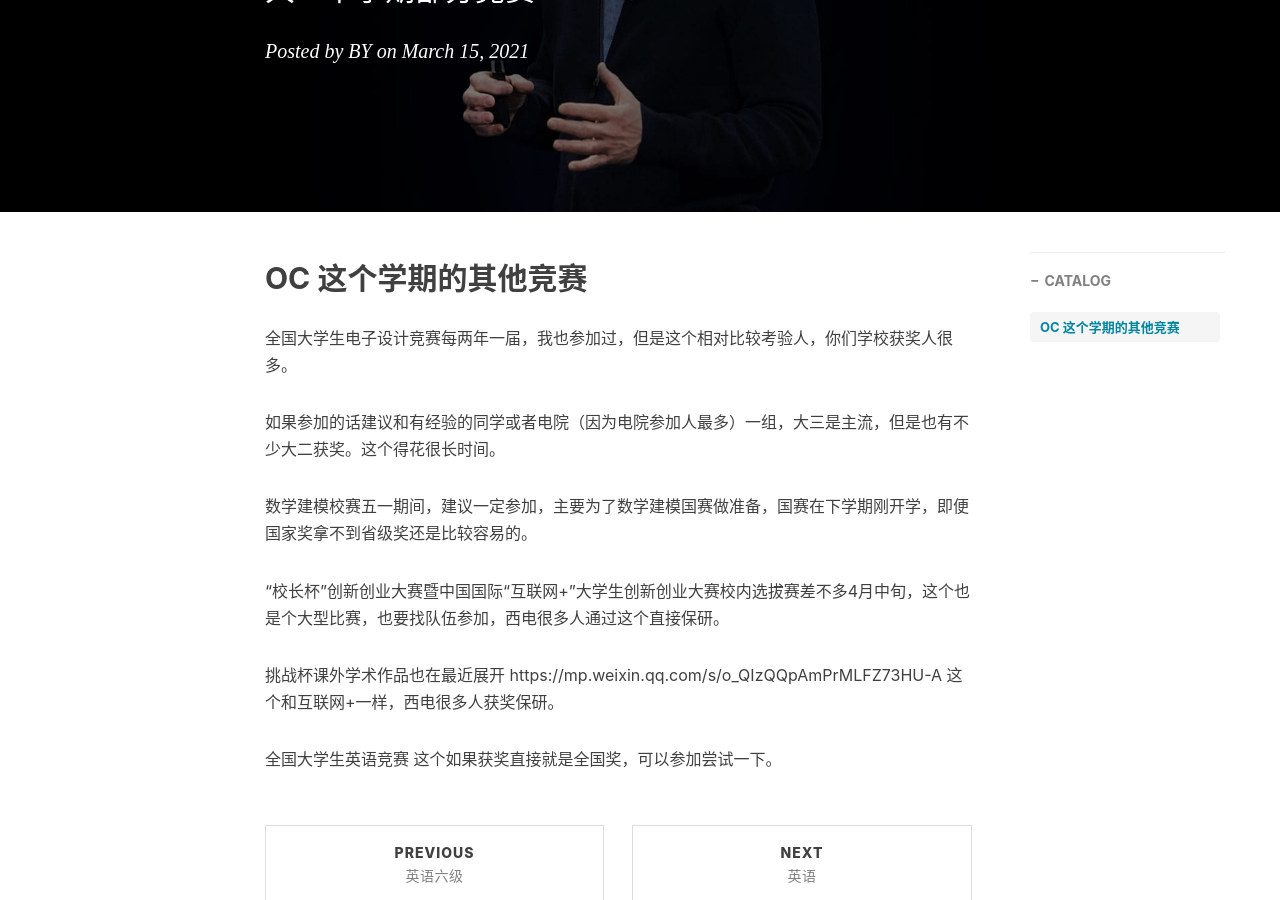
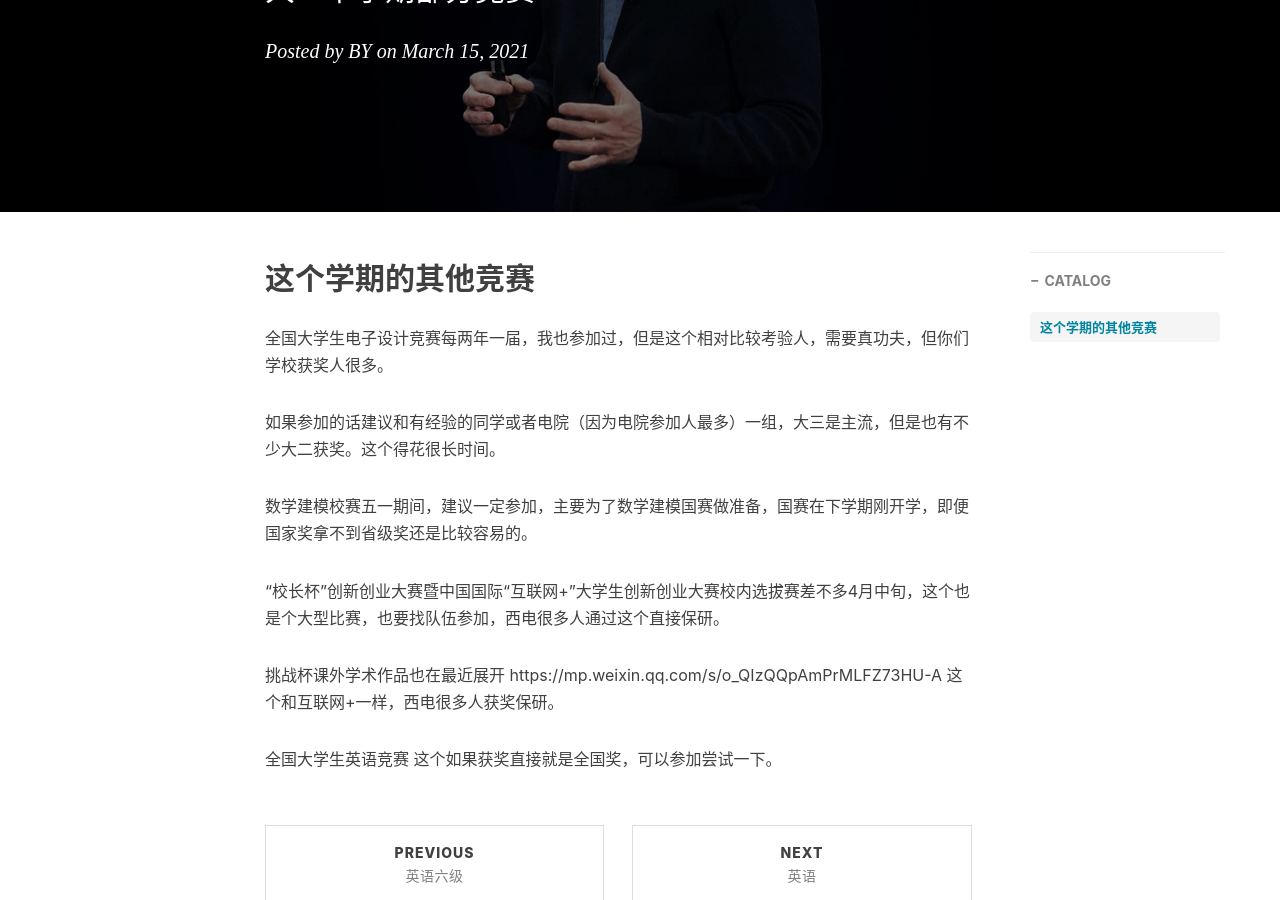
Before and after one commit to pengjiao123/pengjiao123.github.io, a Jekyll site: the page built from _posts/2021-03-14-这学期其他部分竞赛.md, in a window 1280 px wide and 900 px high, scrolled down 311 px. Built offline with Jekyll 4.4.1, drawn with Linux system fonts in a browser that asks for light colours; nearby versions of some CDN libraries; comment, search, counter and statistics services are not loaded.

Commit message:
Update 2021-03-14-这学期其他部分竞赛.md

```diff
--- a/_posts/2021-03-14-这学期其他部分竞赛.md
+++ b/_posts/2021-03-14-这学期其他部分竞赛.md
@@ -12,8 +12,8 @@ tags:
 
 
 
-## OC 这个学期的其他竞赛
-全国大学生电子设计竞赛每两年一届，我也参加过，但是这个相对比较考验人，你们学校获奖人很多。
+## 这个学期的其他竞赛
+全国大学生电子设计竞赛每两年一届，我也参加过，但是这个相对比较考验人，需要真功夫，但你们学校获奖人很多。
 
 如果参加的话建议和有经验的同学或者电院（因为电院参加人最多）一组，大三是主流，但是也有不少大二获奖。这个得花很长时间。
 
```
